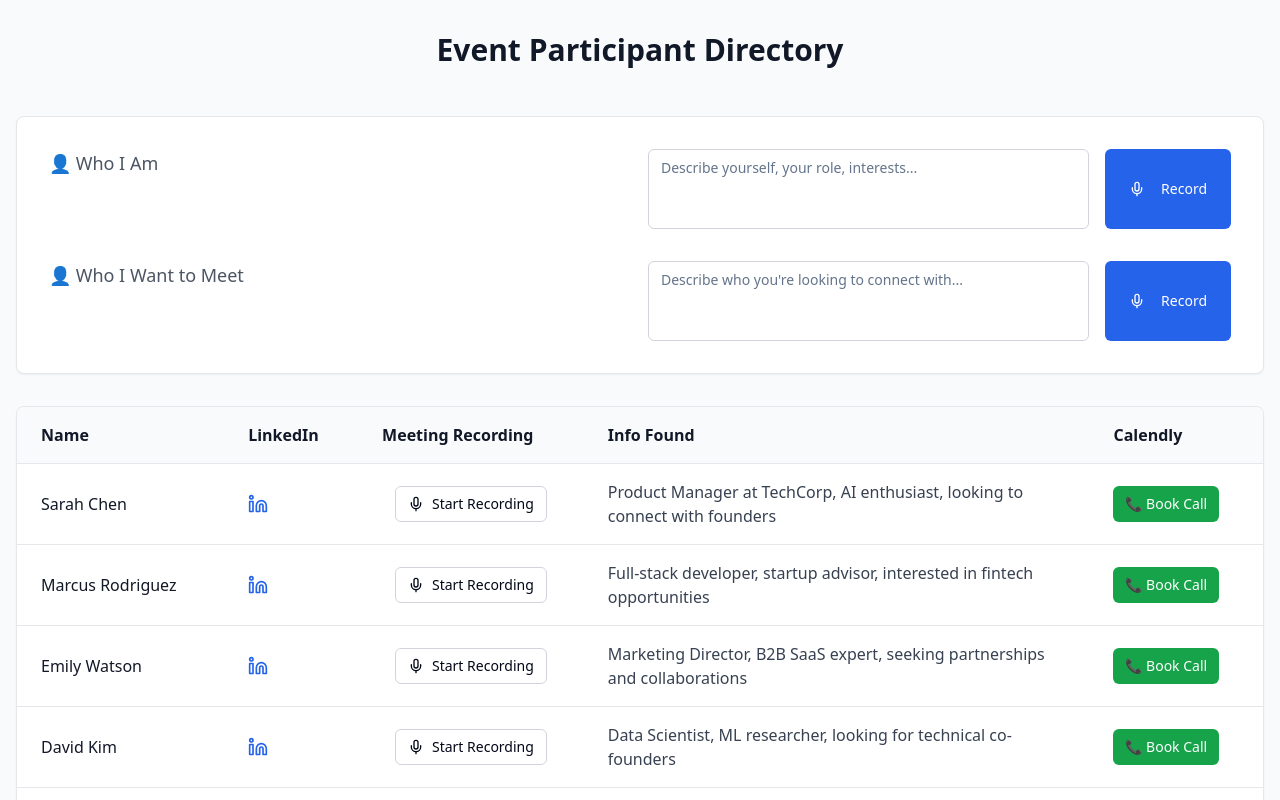
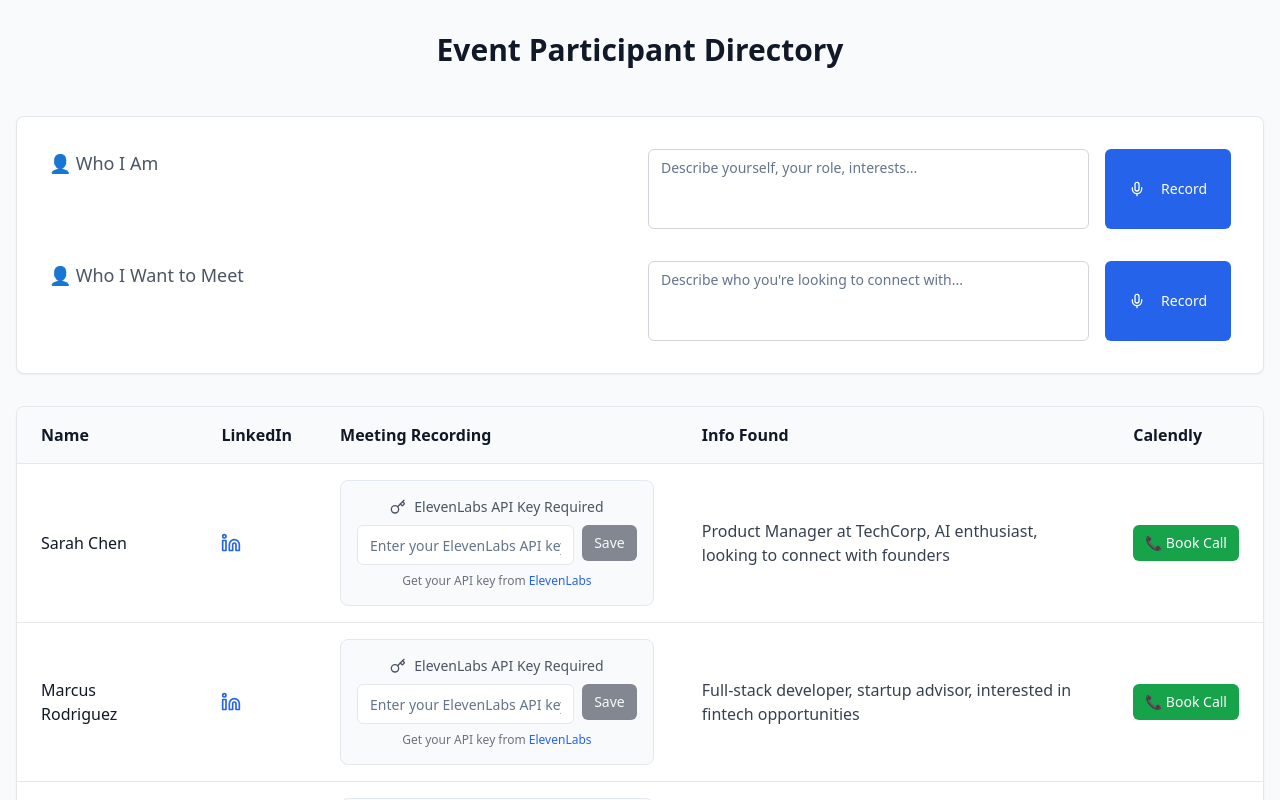
Before and after one commit to TechTokWithKriti/mic-moment-ui-page, a React (Vite) app: page / in a window 1280 px wide. Shown: the top 800 px of the page. Built offline with nearby package versions, Linux system fonts and the light colour scheme.

Commit message:
Add ElevenLabs API key configuration
Allow the user to configure the ElevenLabs API key directly in the codebase, rather than relying solely on localStorage.

```diff
--- a/src/components/RecordingButton.tsx
+++ b/src/components/RecordingButton.tsx
@@ -1,6 +1,8 @@
 
+import { useState } from 'react';
 import { Button } from '@/components/ui/button';
-import { Mic, MicOff } from 'lucide-react';
+import { Input } from '@/components/ui/input';
+import { Mic, MicOff, Key } from 'lucide-react';
 import { useRecording } from '@/hooks/useRecording';
 
 interface RecordingButtonProps {
@@ -10,6 +12,15 @@ interface RecordingButtonProps {
 
 const RecordingButton = ({ participantName, onTranscriptComplete }: RecordingButtonProps) => {
   const { isRecording, transcript, error, startRecording, stopRecording } = useRecording();
+  const [apiKey, setApiKey] = useState(() => localStorage.getItem('elevenlabs_api_key') || '');
+  const [showApiKeyInput, setShowApiKeyInput] = useState(!localStorage.getItem('elevenlabs_api_key'));
+
+  const handleApiKeySubmit = () => {
+    if (apiKey.trim()) {
+      localStorage.setItem('elevenlabs_api_key', apiKey.trim());
+      setShowApiKeyInput(false);
+    }
+  };
 
   const handleRecordClick = async () => {
     if (!isRecording) {
@@ -21,6 +32,44 @@ const RecordingButton = ({ participantName, onTranscriptComplete }: RecordingBut
       }
     }
   };
+
+  if (showApiKeyInput) {
+    return (
+      <div className="flex flex-col items-center gap-2 p-4 border rounded-lg bg-gray-50">
+        <div className="flex items-center gap-2 text-sm text-gray-600">
+          <Key className="w-4 h-4" />
+          <span>ElevenLabs API Key Required</span>
+        </div>
+        <div className="flex gap-2 w-full max-w-xs">
+          <Input
+            type="password"
+            placeholder="Enter your ElevenLabs API key"
+            value={apiKey}
+            onChange={(e) => setApiKey(e.target.value)}
+            className="flex-1"
+          />
+          <Button
+            size="sm"
+            onClick={handleApiKeySubmit}
+            disabled={!apiKey.trim()}
+          >
+            Save
+          </Button>
+        </div>
+        <div className="text-xs text-gray-500 text-center">
+          Get your API key from{' '}
+          <a
+            href="https://elevenlabs.io/app/speech-synthesis/text-to-speech"
+            target="_blank"
+            rel="noopener noreferrer"
+            className="text-blue-600 hover:underline"
+          >
+            ElevenLabs
+          </a>
+        </div>
+      </div>
+    );
+  }
 
   return (
     <div className="flex flex-col items-center gap-2">
@@ -40,6 +89,16 @@ const RecordingButton = ({ participantName, onTranscriptComplete }: RecordingBut
         {isRecording ? 'Stop Recording' : 'Start Recording'}
       </Button>
 
+      <Button
+        variant="ghost"
+        size="sm"
+        onClick={() => setShowApiKeyInput(true)}
+        className="text-xs text-gray-500 hover:text-gray-700"
+      >
+        <Key className="w-3 h-3 mr-1" />
+        Change API Key
+      </Button>
+
       {transcript && (
         <div className="text-xs text-gray-600 max-w-xs text-center">
           Transcript: {transcript.substring(0, 100)}...
```
